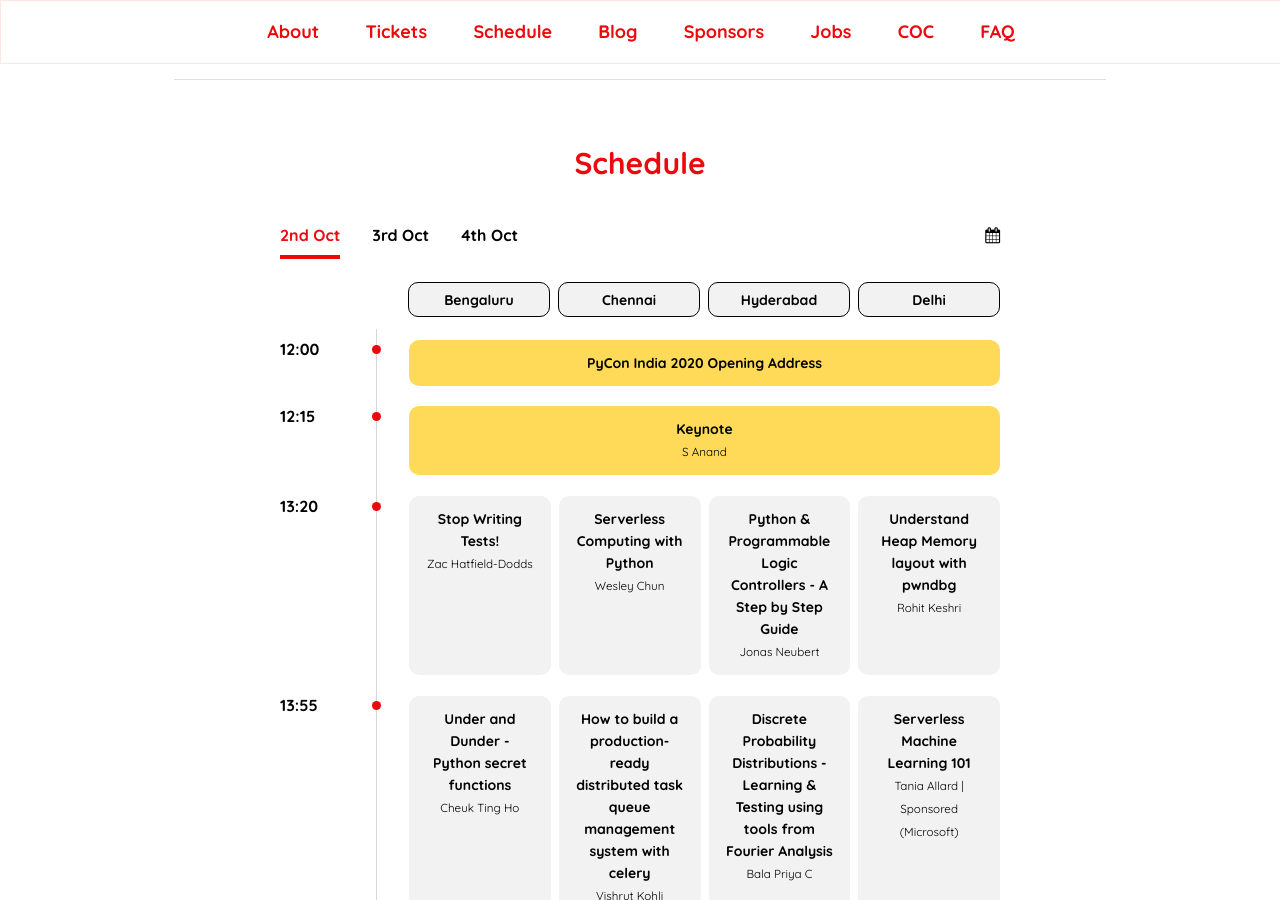
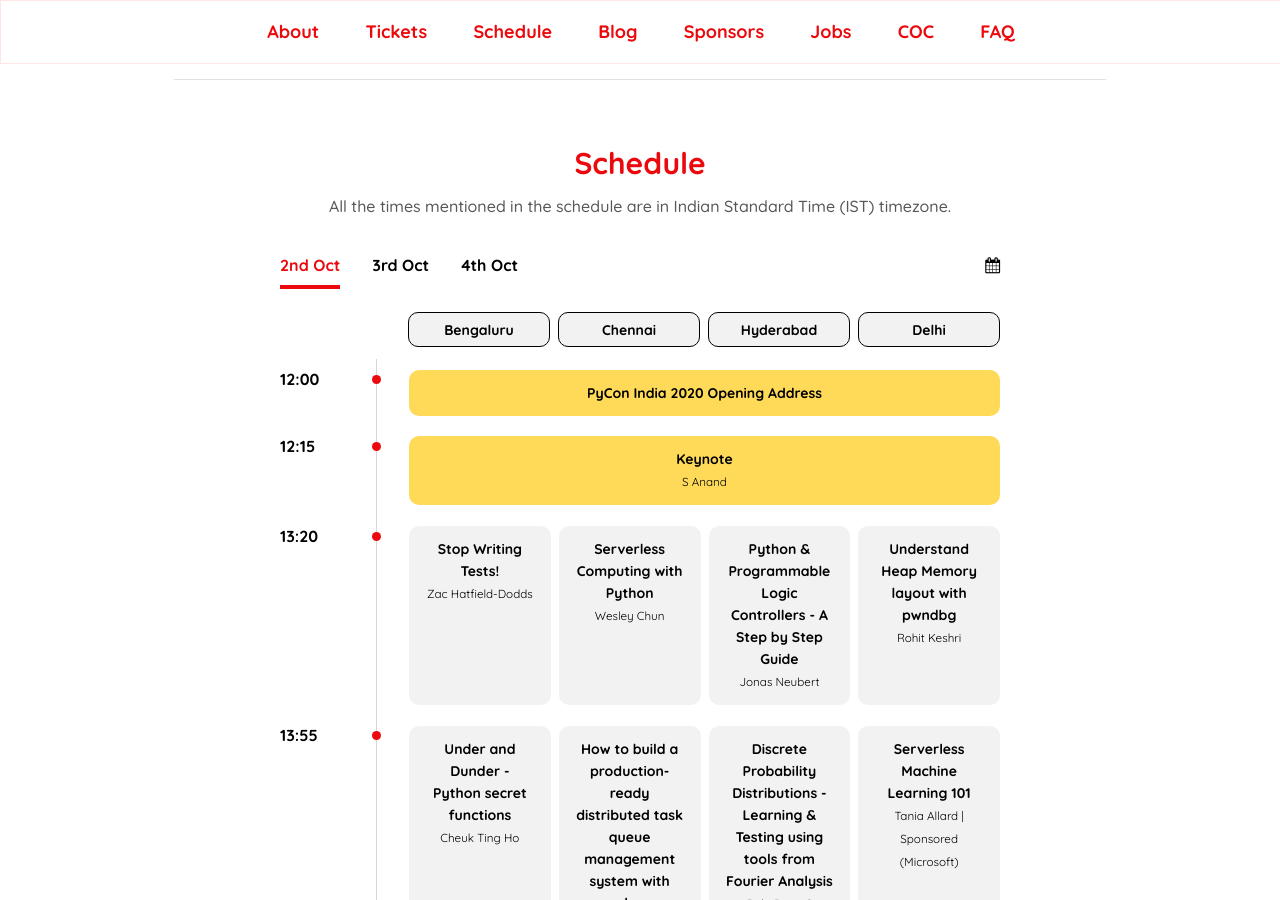
Before and after one commit to pythonindia/inpycon2020, a Jekyll site: the page built from index.md, in a window 1280 px wide and 900 px high, scrolled down 2176 px. Built offline with Jekyll 4.4.1, drawn with Linux system fonts in a browser that asks for light colours.

Commit message:
Adds timezone information in schedule

```diff
--- a/_includes/schedule.html
+++ b/_includes/schedule.html
@@ -2,6 +2,9 @@
   {% assign dates = site.data.talks | map: 'date' | uniq %}
   <div class="page-details">
     <div class="title">Schedule</div>
+    <div class="description" style="font-size: 1rem; margin-bottom: 1.5rem; margin-top: -1.5rem;">
+      All the times mentioned in the schedule are in Indian Standard Time (IST) timezone.
+    </div>
     <div class="flex justify-between">
       <div class="flex justify-start dates">
         {% for date in dates %}
```
Lines whose indentation alone changed are shown as unchanged.
